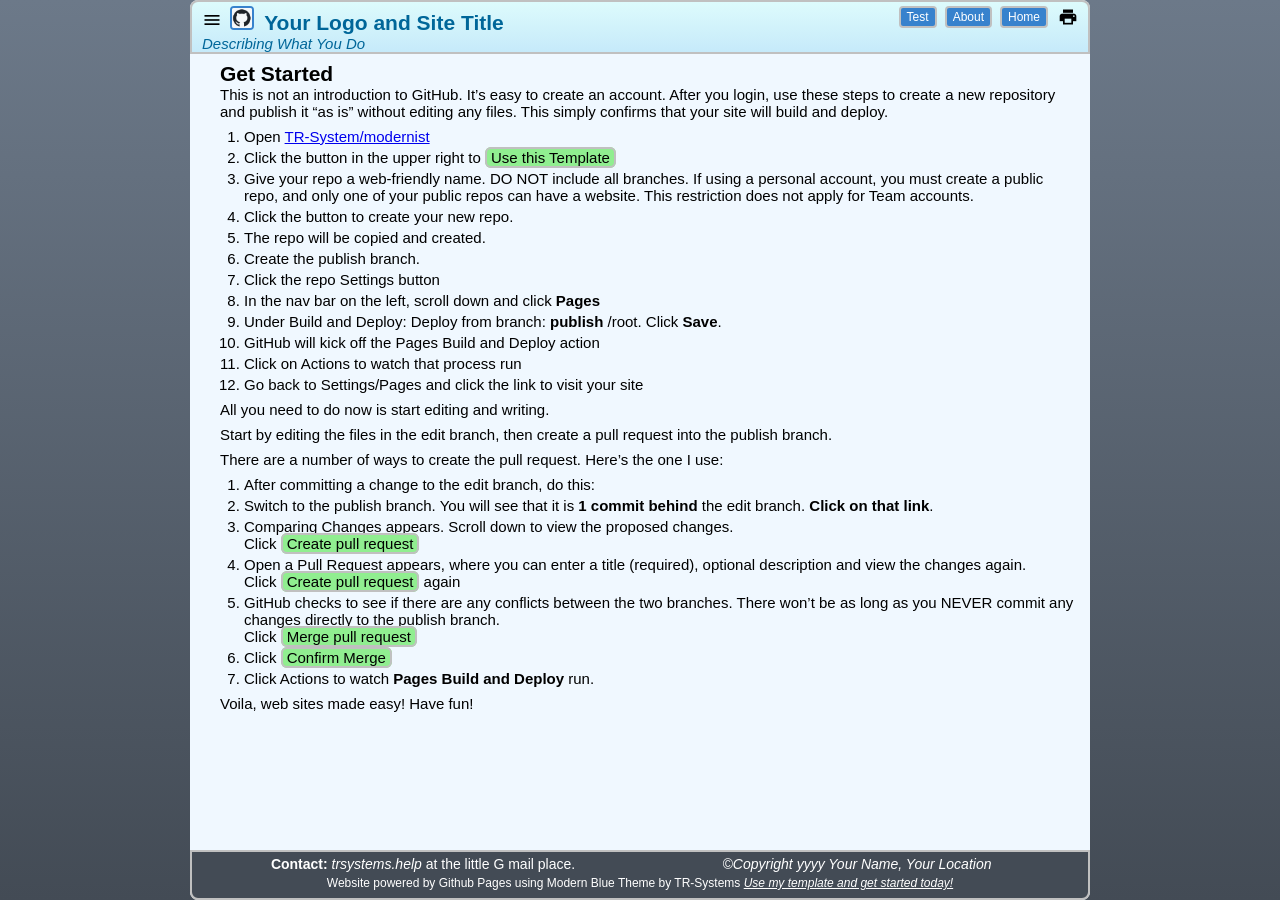
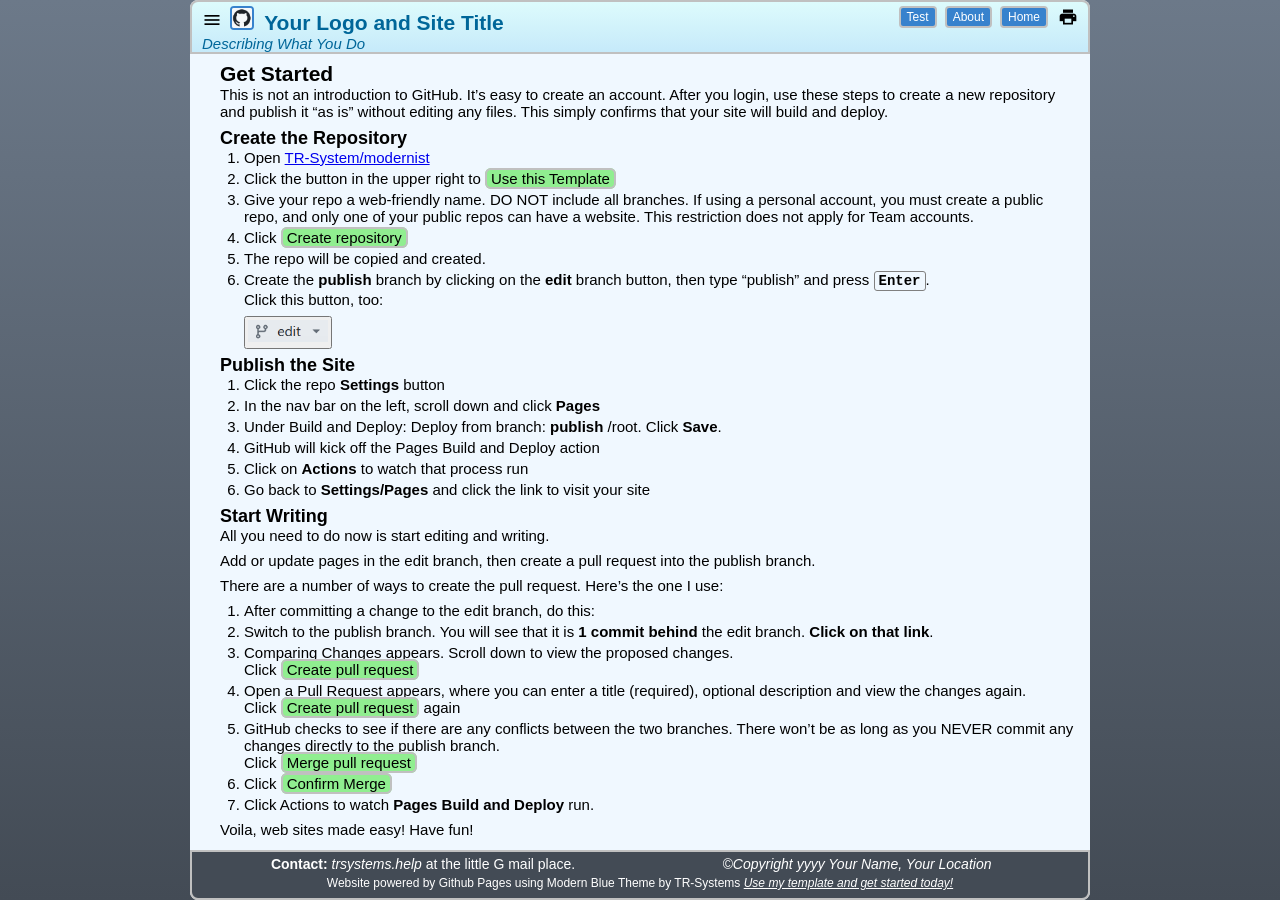
Before and after one commit to TR-Systems/modernist, a Jekyll site: the page built from getstarted.md, in a window 1280 px wide. Built offline with Jekyll 4.4.1, drawn with Linux system fonts in a browser that asks for light colours; our own code applies the rules of GitHub Pages for plain Markdown files.

Commit message:
more to getting started

```diff
--- a/_includes/button-script.html
+++ b/_includes/button-script.html
@@ -4,6 +4,9 @@
 }
 function tocButtonClick() {
   document.getElementById("tocContent").classList.toggle("toc-show");
+}
+function editButtonClick() {
+  document.getElementById("editContent").classList.toggle("button-show");
 }
 // Collapse the TOC if the user clicks outside of it
 window.onclick = function(event) {
--- a/assets/css/style.scss
+++ b/assets/css/style.scss
@@ -168,6 +168,7 @@
 
 .menu-show {display: block}
 .toc-show {display: block}
+.button-show {display: block}
 
 .content {
   flex: 1;
--- a/getstarted.md
+++ b/getstarted.md
@@ -5,22 +5,35 @@
 ## Get Started
 This is not an introduction to GitHub. It's easy to create an account. After you login, use these steps to create a new repository and publish it "as is" without editing any files. This simply confirms that your site will build and deploy.
 
+### Create the Repository
 1. Open [TR-System/modernist](https://github.com/tr-systems/modernist){:target="_blank"}
 2. Click the button in the upper right to <span style="border:2px solid silver;border-radius:6px;padding:0 4px;background-color:lightgreen;">Use this Template</span>
 3. Give your repo a web-friendly name. DO NOT include all branches. If using a personal account, you must create a public repo, and only one of your public repos can have a website. This restriction does not apply for Team accounts.
-4. Click the button to create your new repo.
+4. Click <span style="border:2px solid silver;border-radius:6px;padding:0 4px;background-color:lightgreen;">Create repository</span>
 5. The repo will be copied and created.
-6. Create the publish branch.
-7. Click the repo Settings button
-8. In the nav bar on the left, scroll down and click **Pages**
-9. Under Build and Deploy: Deploy from branch: **publish** /root. Click **Save**.
-10. GitHub will kick off the Pages Build and Deploy action
-11. Click on Actions to watch that process run
-12. Go back to Settings/Pages and click the link to visit your site
+6. Create the **publish** branch by clicking on the **edit** branch button, then type "publish" and press <kbd>Enter</kbd>.<br> Click this button, too:
 
+<div class="dropdown">
+<button style="padding:0;margin-left:24px;margin-bottom:6px;" onclick="editButtonClick()">
+<img width="80px" src="images/edit.png">
+</button>
+<div id="editContent" class="drop-content">
+<img src="images/createbranch.png">
+</div>
+</div>
+
+### Publish the Site
+1. Click the repo **Settings** button
+2. In the nav bar on the left, scroll down and click **Pages**
+3. Under Build and Deploy: Deploy from branch: **publish** /root. Click **Save**.
+4. GitHub will kick off the Pages Build and Deploy action
+5. Click on **Actions** to watch that process run
+6. Go back to **Settings/Pages** and click the link to visit your site
+
+### Start Writing
 All you need to do now is start editing and writing.
 
-Start by editing the files in the edit branch, then create a pull request into the publish branch.
+Add or update pages in the edit branch, then create a pull request into the publish branch.
 
 There are a number of ways to create the pull request. Here's the one I use:
 
```
Also changed, not shown: images/createbranch.png (added), images/edit.png (added).
